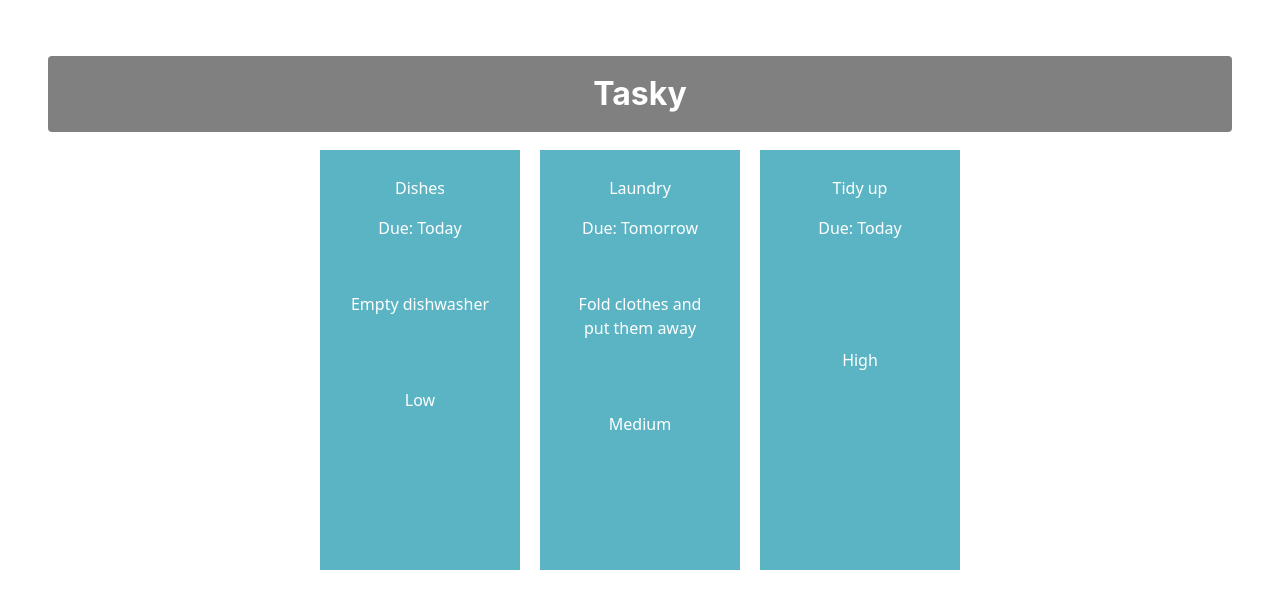
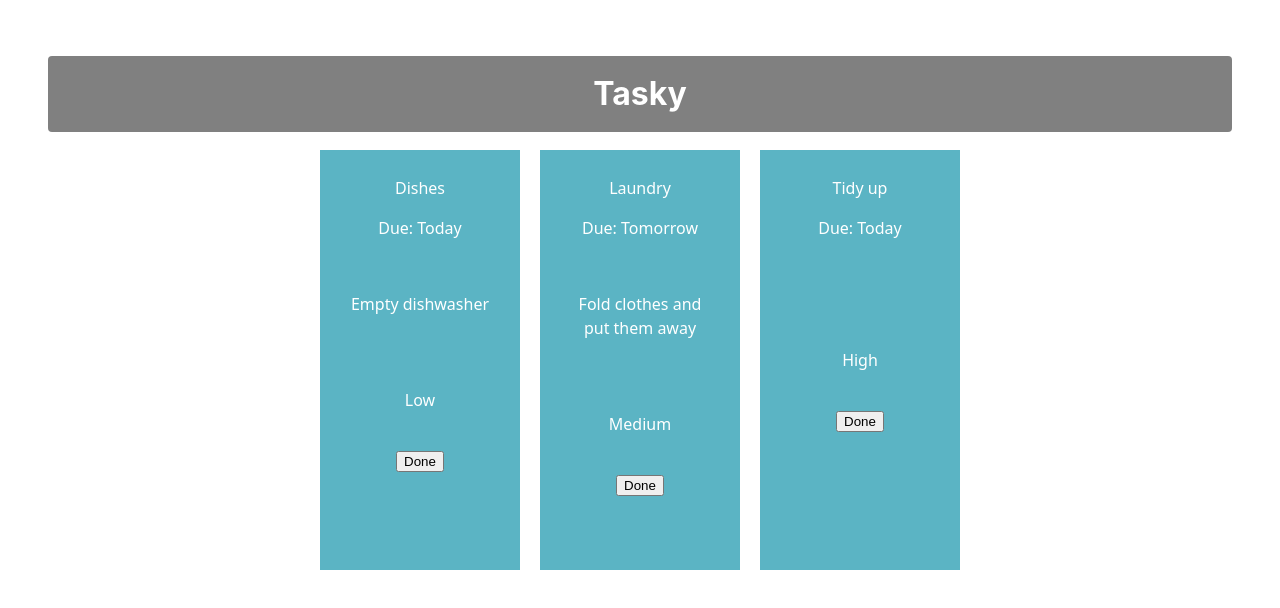
Before and after one commit to FionnODoc/react-basics-labs, a React (Vite) app in the folder tasky/: page / in a window 1280 px wide. Shown: the top 608 px of the page. Built offline with nearby package versions, Linux system fonts and the light colour scheme.

Commit message:
Mark task as done

```diff
--- a/tasky/components/Task.jsx
+++ b/tasky/components/Task.jsx
@@ -7,6 +7,9 @@ const Task = (props) => {
             <p>Due: {props.deadline}</p>
             <div className='description'><p>{props.description}</p></div>
             <div className='priority'><p>{props.priority}</p></div>
+            <button onClick={props.markDone}>Done</button>
+
+
 
         </div>
     )
--- a/tasky/src/App.jsx
+++ b/tasky/src/App.jsx
@@ -1,31 +1,37 @@
 import './App.css';
 import Task from '../components/Task';
-import React, {useState} from 'react';
+import React, { useState } from 'react';
 
 function App() {
-  const [ taskState, setTaskState ] = useState({
+  const [taskState, setTaskState] = useState({
     tasks: [
-      { id: 1, title:"Dishes", description: "Empty dishwasher", deadline: "Today",priority:"Low" },
-      { id: 2, title: "Laundry", description: "Fold clothes and put them away", deadline: "Tomorrow", priority:"Medium" },
-      { id: 3, title: "Tidy up", deadline: "Today", priority:"High" },
+      { id: 1, title: "Dishes", description: "Empty dishwasher", deadline: "Today", priority: "Low", done: false },
+      { id: 2, title: "Laundry", description: "Fold clothes and put them away", deadline: "Tomorrow", priority: "Medium", done: false },
+      { id: 3, title: "Tidy up", deadline: "Today", priority: "High", done: false },
     ]
   });
 
+  const doneHandler = (taskIndex) => {
+    const tasks = [...taskState.tasks];
+    tasks[taskIndex].done = !tasks[taskIndex].done;
+    setTaskState({tasks});
+    console.log(`${taskIndex} ${tasks[taskIndex].done}`);
+  }
 
   return (
     <div className="container">
       <h1>Tasky</h1>
-          {taskState.tasks.map((task) => (
+      {taskState.tasks.map((task, index) => (
         <Task
+          key={task.id}
           title={task.title}
           description={task.description}
           deadline={task.deadline}
           priority={task.priority}
-      key={task.id}
-
+          done={task.done}
+          markDone={() => doneHandler(index)}
         />
       ))}
-
     </div>
   );
 }
```
Lines whose indentation alone changed are shown as unchanged.
